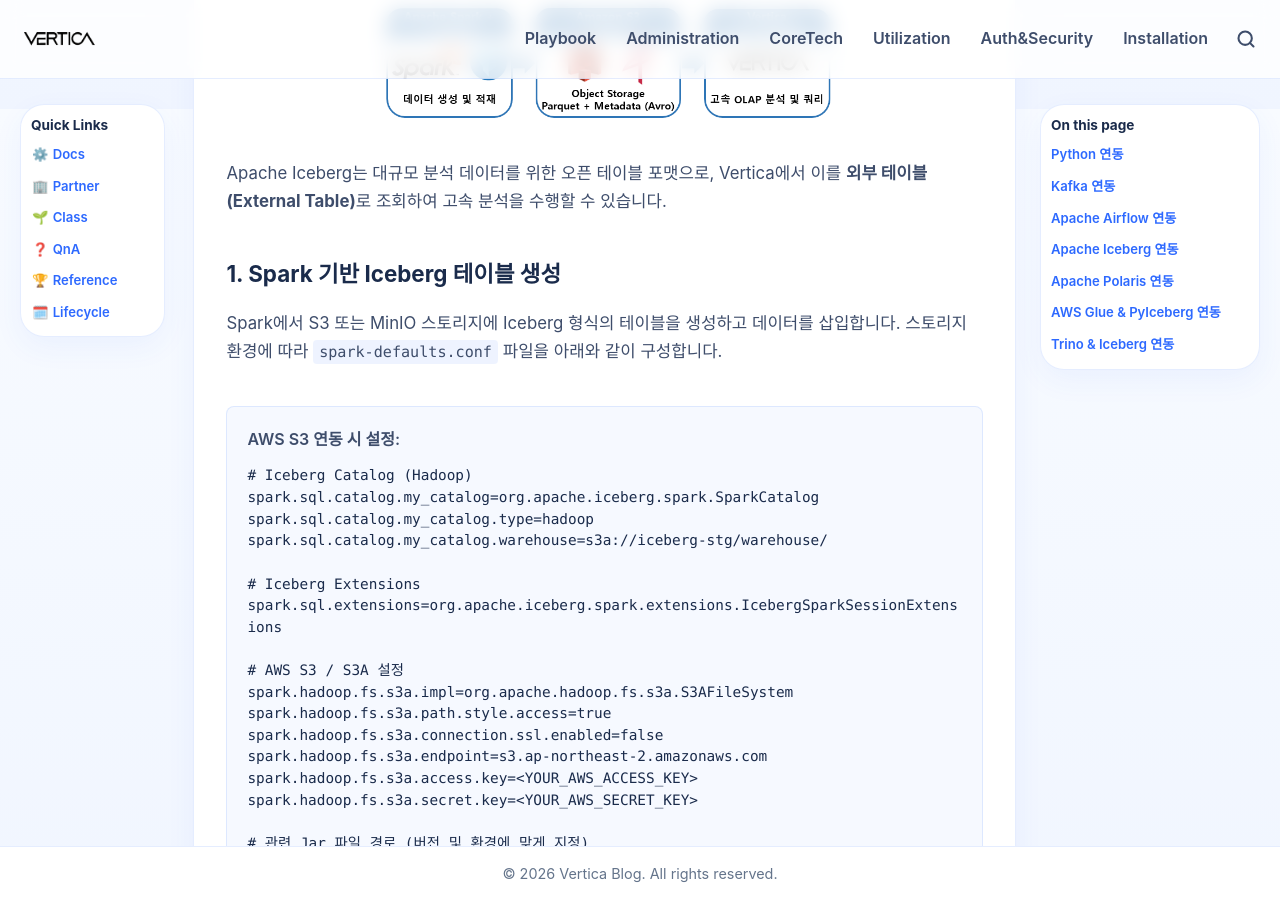
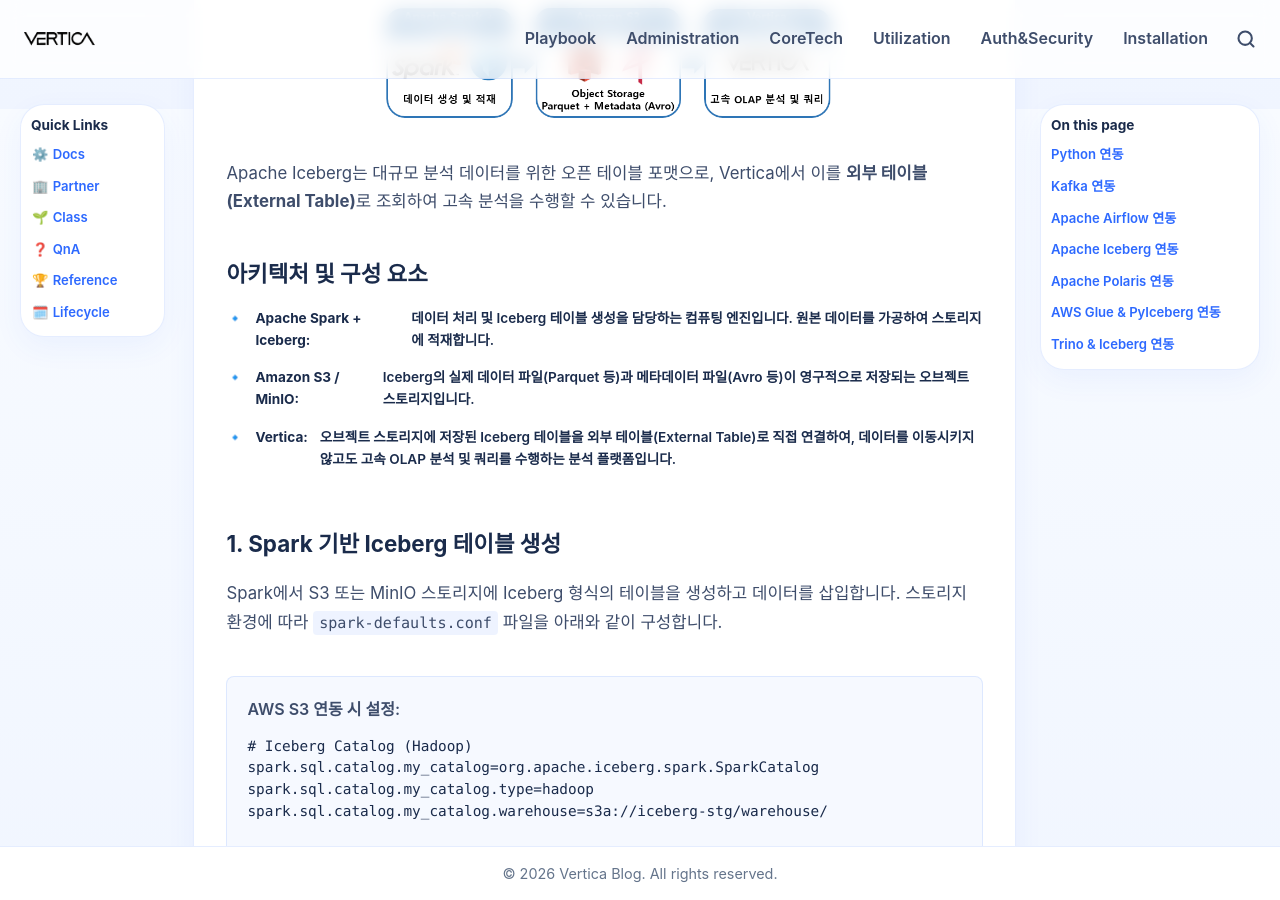
Before and after one commit to JIN0326/vertica_blog, a Jekyll site: the page built from 04utilization.md, in a window 1280 px wide and 900 px high, scrolled down 6191 px. Built offline with Jekyll 4.4.1, drawn with Linux system fonts in a browser that asks for light colours; some of the changed text lies outside the part shown.

Commit message:
Update blog content and styling

```diff
--- a/04utilization.md
+++ b/04utilization.md
@@ -232,6 +232,15 @@
 <p class="section-description">Apache Iceberg는 대규모 분석 데이터를 위한 오픈 테이블 포맷으로, Vertica에서 이를 <strong>외부 테이블(External Table)</strong>로 조회하여 고속 분석을 수행할 수 있습니다.</p>
 
 <div class="architecture-subsection">
+    <h3 class="section-subtitle">아키텍처 및 구성 요소</h3>
+    <ul class="feature-list">
+      <li><span class="feature-list__icon">🔹</span> <strong>Apache Spark + Iceberg:</strong> <span>데이터 처리 및 Iceberg 테이블 생성을 담당하는 컴퓨팅 엔진입니다. 원본 데이터를 가공하여 스토리지에 적재합니다.</span></li>
+      <li><span class="feature-list__icon">🔹</span> <strong>Amazon S3 / MinIO:</strong> <span>Iceberg의 실제 데이터 파일(Parquet 등)과 메타데이터 파일(Avro 등)이 영구적으로 저장되는 오브젝트 스토리지입니다.</span></li>
+      <li><span class="feature-list__icon">🔹</span> <strong>Vertica:</strong> <span>오브젝트 스토리지에 저장된 Iceberg 테이블을 외부 테이블(External Table)로 직접 연결하여, 데이터를 이동시키지 않고도 고속 OLAP 분석 및 쿼리를 수행하는 분석 플랫폼입니다.</span></li>
+    </ul>
+</div>
+
+<div class="architecture-subsection">
       <h3 class="section-subtitle">1. Spark 기반 Iceberg 테이블 생성</h3>
       <p class="section-description">Spark에서 S3 또는 MinIO 스토리지에 Iceberg 형식의 테이블을 생성하고 데이터를 삽입합니다. 스토리지 환경에 따라 <code>spark-defaults.conf</code> 파일을 아래와 같이 구성합니다.</p>
 
@@ -342,11 +351,14 @@
 ## Apache Polaris 연동
 
 <div class="architecture-section">
+    <div class="flow-diagram">
+      <img src="{{ '/assets/images/util_polaris.png' | relative_url }}" alt="Apache Polaris">
+    </div>
     <p class="section-description"><strong>Apache Polaris</strong>는 레이크하우스의 중앙 메타데이터 서비스 역할을 수행합니다. 테이블/뷰/네임스페이스를 추적하고, 메타데이터 위치를 유지하며, 역할 기반 접근 제어(RBAC)와 같은 엔터프라이즈급 거버넌스 기능을 제공합니다. Spark, Flink 등 다양한 컴퓨팅 엔진이 일관된 REST API를 통해 Polaris에 연결하여 데이터에 접근할 수 있습니다.</p>
 
   <div class="architecture-subsection">
-      <h3 class="section-subtitle">아키텍처 구성도</h3>
-      <p class="section-description">아래는 Spark, Polaris, MinIO, Vertica를 연동한 데이터 레이크하우스 아키텍처의 예시입니다.</p>
+      <h3 class="section-subtitle">아키텍처 및 구성 요소</h3>
+      <p class="section-description">Spark, Polaris, MinIO, Vertica를 연동한 데이터 레이크하우스 아키텍처의 예시입니다.</p>
       <ul class="feature-list">
         <li><span class="feature-list__icon">🔹</span> <strong>Spark Cluster:</strong> <span>데이터 처리 및 Iceberg 테이블 생성을 담당하는 컴퓨팅 엔진입니다.</span></li>
         <li><span class="feature-list__icon">🔹</span> <strong>Polaris Catalog:</strong> <span>Iceberg 테이블의 메타데이터를 관리하는 중앙 카탈로그 서버입니다.</span></li>
@@ -472,6 +484,9 @@
 ## AWS Glue & PyIceberg 연동
 
 <div class="architecture-section">
+  <div class="flow-diagram">
+    <img src="{{ '/assets/images/util_pyiceberg.png' | relative_url }}" alt="PyIceberg and AWS Glue">
+  </div>
   <p class="section-description"><strong>PyIceberg</strong>는 JVM(Java Virtual Machine) 없이 순수 Python 환경에서 Iceberg 테이블을 제어할 수 있게 해주는 라이브러리입니다. 이를 <strong>AWS Glue Catalog</strong>와 연동하면, 서버리스 환경에서 Iceberg 테이블의 메타데이터를 중앙에서 관리하고, Vertica에서 이를 동적으로 조회하여 분석할 수 있습니다.</p>
 
   <div class="architecture-subsection">
```
